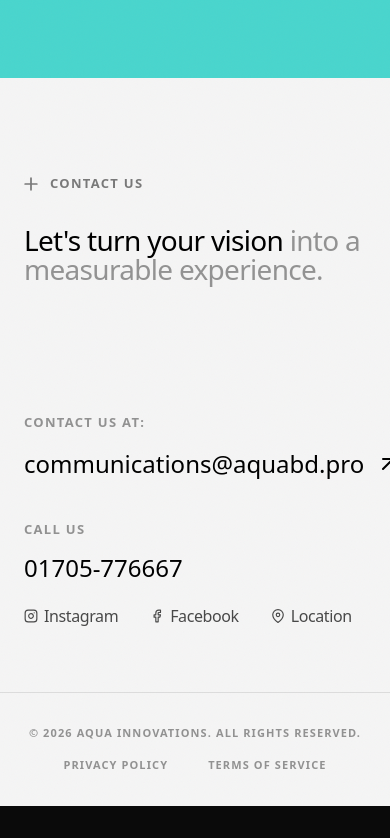
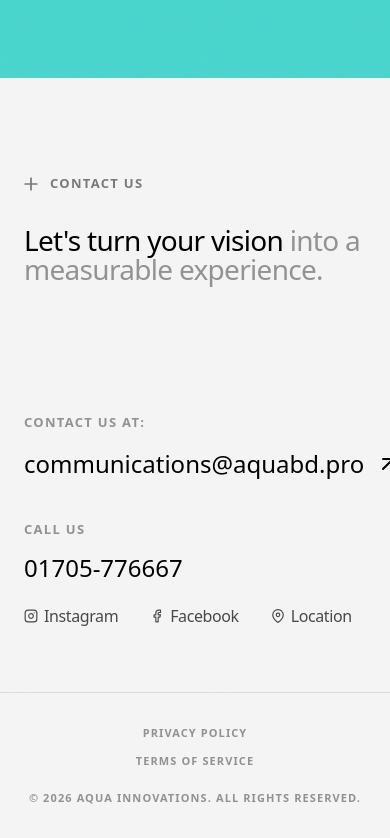
Before and after one commit to dhruba-datta/Aqua, a React (Vite) app: page / in a window 390 px wide. Shown: the part 8448-9286 px from the top of the page. Before the commit the page ends 9254 px from the top, so only its background shows below. Built offline with nearby package versions, Linux system fonts and the light colour scheme; a web font is replaced by a local one.

Commit message:
style: update footer layout to stack links and copyright on mobile devices

```diff
--- a/src/components/Footer.jsx
+++ b/src/components/Footer.jsx
@@ -168,9 +168,9 @@ export default function Footer() {
 
       {/* Bottom Section (Logo and Copyright) */}
       <div className="w-full mt-16 md:mt-24 border-t border-black/10 pt-8 md:pt-10">
-        <div className="mx-auto flex flex-col md:flex-row justify-between items-center gap-4 md:gap-6 text-[11px] sm:text-[12px] font-bold uppercase tracking-widest opacity-40 px-6 sm:px-12 lg:px-32 w-full max-w-[1600px]">
+        <div className="mx-auto flex flex-col-reverse md:flex-row justify-between items-center gap-5 md:gap-6 text-[11px] sm:text-[12px] font-bold uppercase tracking-widest opacity-40 px-6 sm:px-12 lg:px-32 w-full max-w-[1600px] text-center md:text-left">
           <span>© {new Date().getFullYear()} AQUA Innovations. All rights reserved.</span>
-          <div className="flex gap-10">
+          <div className="flex flex-col md:flex-row items-center gap-3 md:gap-10">
             <Link to="/privacy" className="hover:text-black transition-colors">Privacy Policy</Link>
             <Link to="/terms" className="hover:text-black transition-colors">Terms of Service</Link>
           </div>
```
